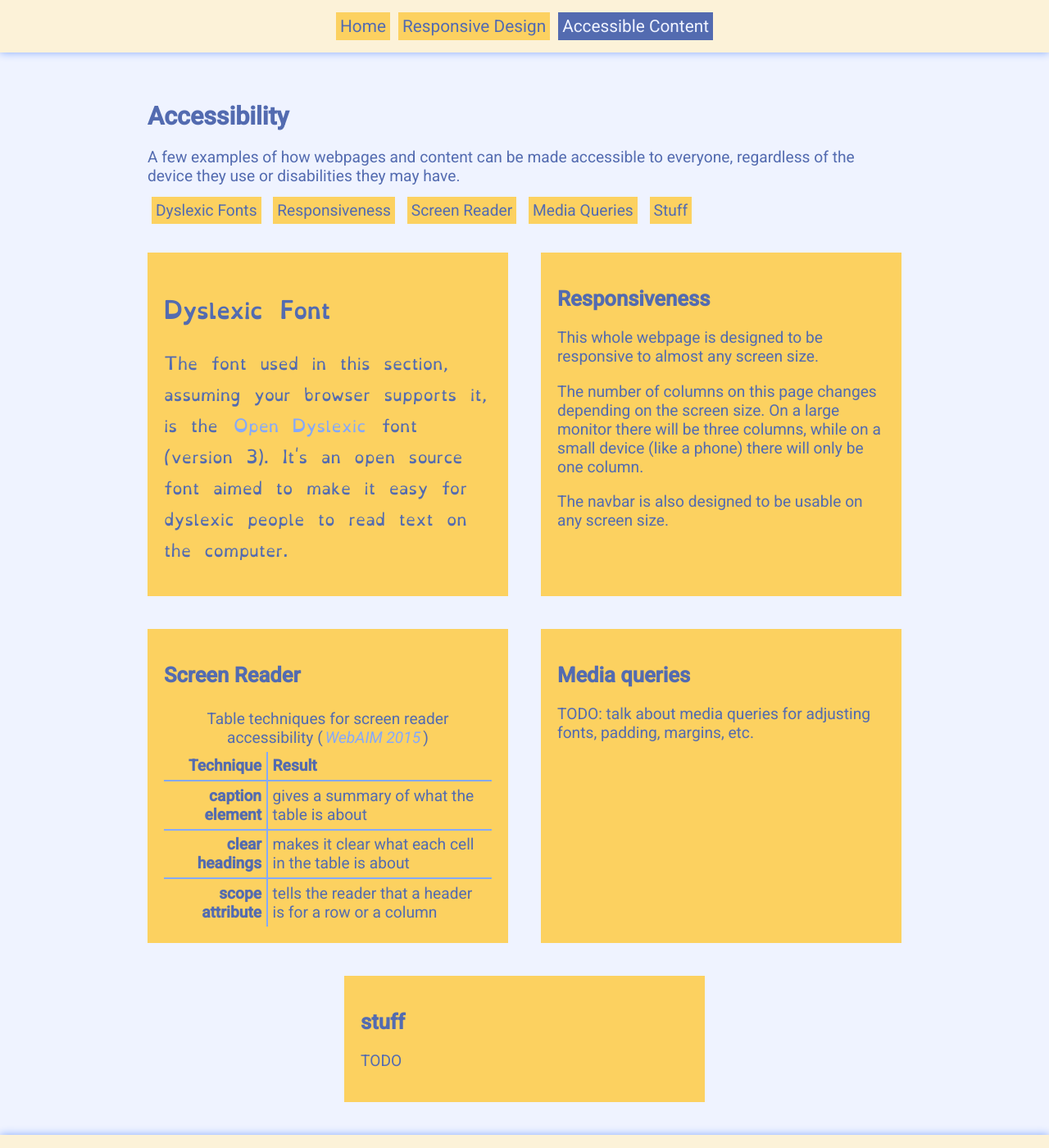
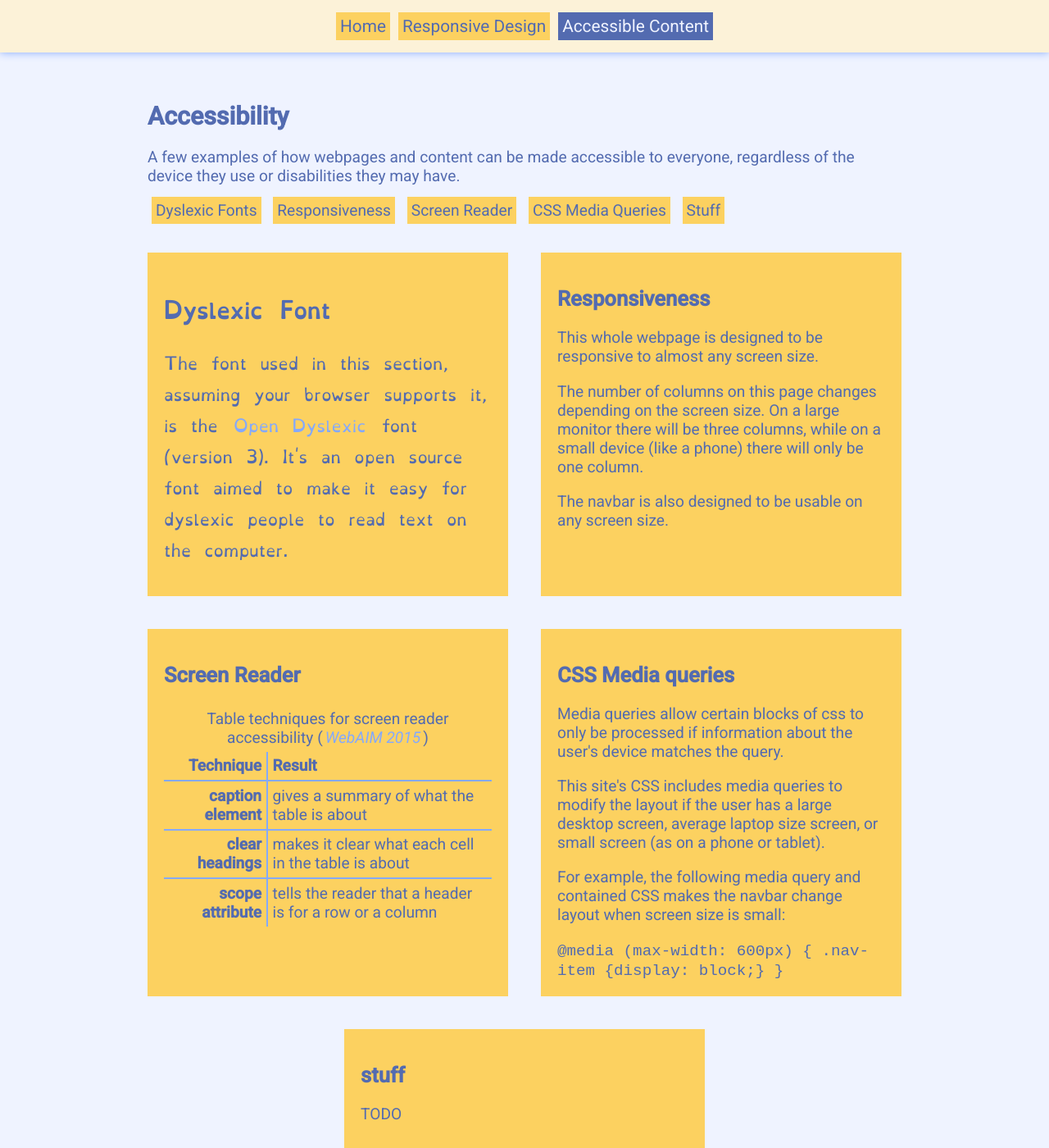
Before and after one commit to swalladge/hit226-a1, a Jekyll site: the page built from accessible.html, in a window 1280 px wide and 1400 px high. Shown: the whole window at 82% size. Built offline with Jekyll 4.4.1, drawn with Linux system fonts in a browser that asks for light colours.

Commit message:
added section on media queries

```diff
--- a/accessible.html
+++ b/accessible.html
@@ -12,7 +12,7 @@ permalink: /accessibility/
         <a class="nav-item" href="#dyslexic">Dyslexic Fonts</a>
         <a class="nav-item" href="#responsive">Responsiveness</a>
         <a class="nav-item" href="#screen-reader">Screen Reader</a>
-        <a class="nav-item" href="#mediaqueries">Media Queries</a>
+        <a class="nav-item" href="#mediaqueries">CSS Media Queries</a>
         <a class="nav-item" href="#stuff">Stuff</a>
       </nav>
     </section>
@@ -68,10 +68,18 @@ permalink: /accessibility/
     </section>
 
     <section id="mediaqueries" class="block">
-      <h2> Media queries </h2>
+      <h2> CSS Media queries </h2>
       <p>
-        TODO: talk about media queries for adjusting fonts, padding, margins, etc.
+        Media queries allow certain blocks of css to only be processed if information about the user's device matches the query.
       </p>
+      <p>
+        This site's CSS includes media queries to modify the layout if the user has a large desktop screen, average laptop size screen, or small screen (as on a phone or tablet).
+      </p>
+      <p>
+        For example, the following media query and contained CSS makes the navbar change layout when screen size is small:
+      </p>
+      <code> @media (max-width: 600px) { .nav-item {display: block;} } </code>
+
     </section>
 
     <section id="stuff" class="block">
```
